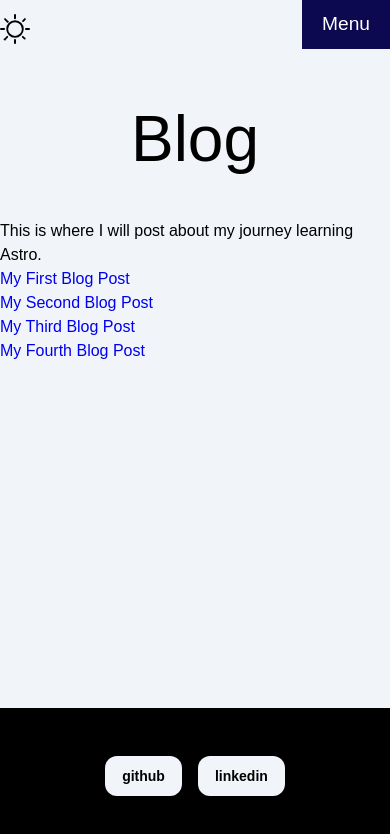
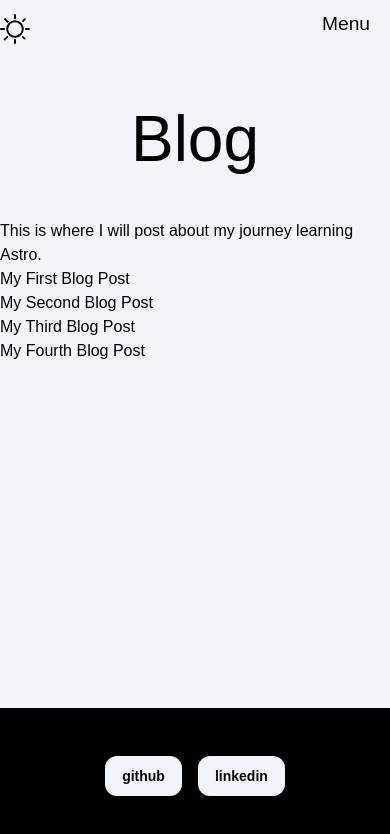
Before and after one commit to ActiveLively/ActiveLively.github.io, an Astro site: page /blog in a window 390 px wide. Built offline with nearby package versions, Linux system fonts and the light colour scheme; Astro itself is replaced by a stand-in of ours.

Commit message:
fix nav bar and menu styling

```diff
--- a/src/styles/global.css
+++ b/src/styles/global.css
@@ -8,11 +8,11 @@
   --text-main: #000000;
 
   /*  Menu Button */
-  --bg-menu-btn: #0d0950;
-  --text-menu-btn: #ffffff;
+  --bg-menu-btn: #f1f5f9;
+  --text-menu-btn: black;
 
   /* Navigation Links */
-  --bg-nav-mobile: black;
+  --bg-nav-mobile: #f1f5f9;
   --text-nav-link: black;
 
   /* Navigation Hover */
@@ -20,7 +20,7 @@
   --text-nav-hover: white;
 
   /* General Links (Footer, Body) */
-  --text-link-accent: #0000EE;
+  --text-link-accent: black;
 }
 
 :root.dark {
@@ -41,7 +41,7 @@
   --text-nav-hover: #0d0950;
 
   /* General Links (Footer, Body) */
-  --text-link-accent: #ff9776;
+  --text-link-accent: white;
 }
 
 /* Connect variables to Tailwind (Optional, but good for future) */
@@ -96,36 +96,29 @@ a {
 
 /* Hamburger Button */
 .menu {
-  display: flex;
-  align-items: center;
-  justify-content: center;
 
-  /* Use Variables */
-  background-color: var(--bg-menu-btn);
-  color: var(--text-menu-btn);
-
-  border: none;
-  font-size: 1.2rem;
-  font-weight: normal;
-  padding: 10px 20px;
-  cursor: pointer;
-  margin-bottom: 10px;
+  display: none;
 }
 
-/* Nav Container (Mobile Default) */
+/* Nav Container (Computer) */
+
   .nav-links {
-  display: none;
-  flex-direction: column;
+    display: flex;
+    flex-direction: row;
+    justify-content: center;
+    align-items: center;
+    gap: 30px;
+
     width: 100%;
     margin: 0;
+    position: static;
+    color: var(--text-nav-link);
 
-  /* Use Variables */
-  background-color: var(--bg-nav-mobile);
+    background: var(--bg-nav-mobile);
   }
 
-/* Nav Links Styling */
   .nav-links a {
-  text-align: left;
+    text-align: center;
     padding: 15px 0;
     text-decoration: none;
     font-size: 1.0rem;
@@ -134,6 +127,8 @@ a {
 
     /* Use Variables */
     color: var(--text-nav-link);
+    padding: 10px 15px;
+    display: inline-block;
   }
 
 /* Hover States */
@@ -153,27 +148,46 @@ a {
 /* 4. Phone VIEW                             */
 /* ========================================= */
 
-@media screen and (min-width: 636px) {
+@media screen and (max-width: 636px) {
 
   .menu {
-    display: none;
+    display: flex;
+    align-items: center;
+    justify-content: center;
+    flex-direction: column;
+
+    /* Use Variables */
+    background-color: var(--bg-menu-btn);
+    color: var(--text-menu-btn);
+
+    border: none;
+    font-size: 1.2rem;
+    font-weight: normal;
+    padding: 10px 20px;
+    cursor: pointer;
+    margin-bottom: 10px;
   }
 
   .nav-links {
-    display: flex;
-    flex-direction: row;
-    justify-content: center;
-    align-items: center;
-    gap: 30px;
-
+    display: none;
+    flex-direction: column;
     width: 100%;
     margin: 0;
-    position: static;
-    background: none; /* Transparent on desktop */
+
+    /* Use Variables */
+    background-color: var(--bg-nav-mobile);
     }
 
+    /* Nav Links Styling */
     .nav-links a {
+    text-align: center;
+    font-size: 1.0rem;
+    font-weight: normal;
+    text-transform: uppercase;
+
+    /* Use Variables */
+    color: var(--text-nav-link);
     padding: 10px 15px;
-    display: inline-block;
+
     }
 }
```
Lines whose indentation alone changed are shown as unchanged.
